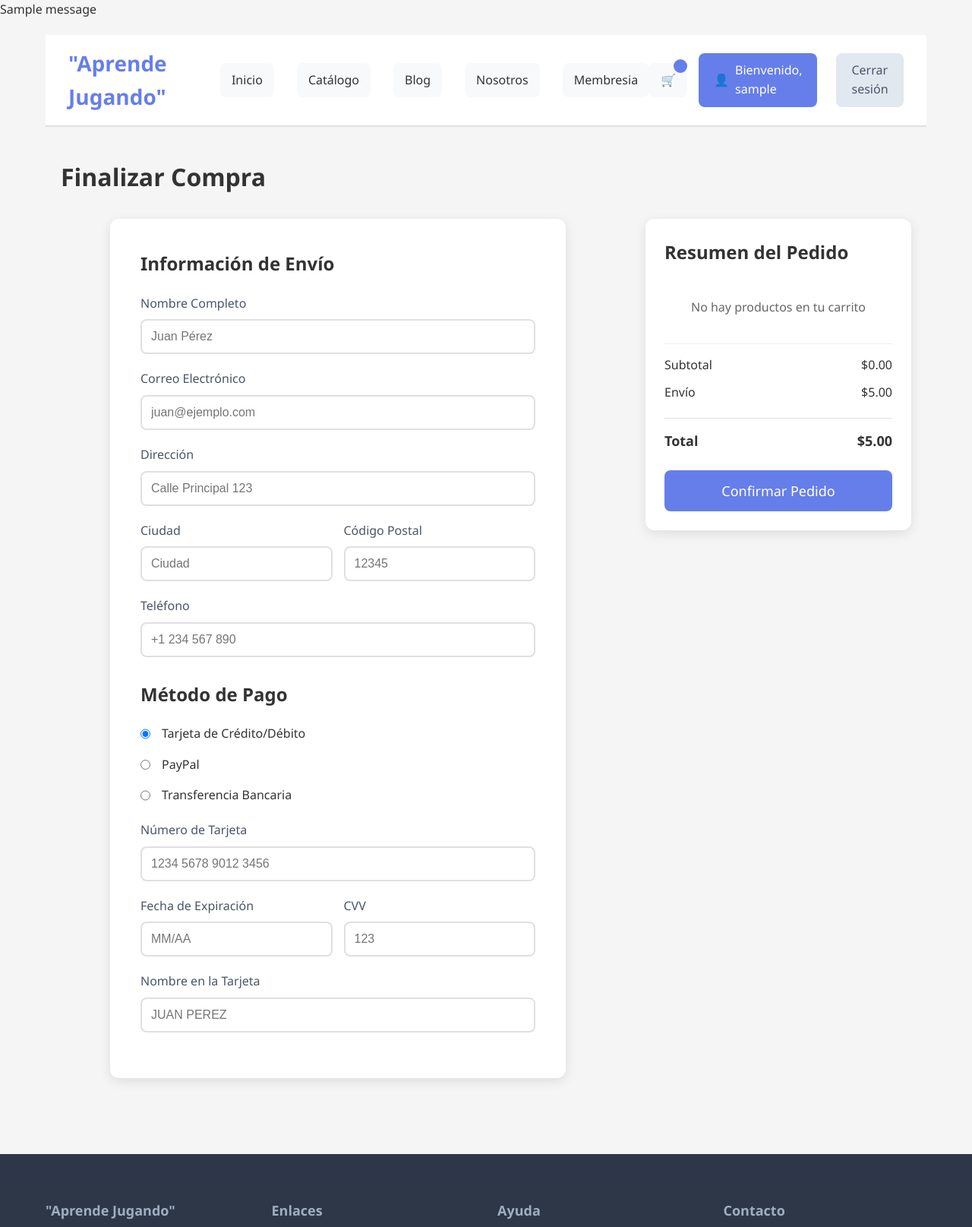
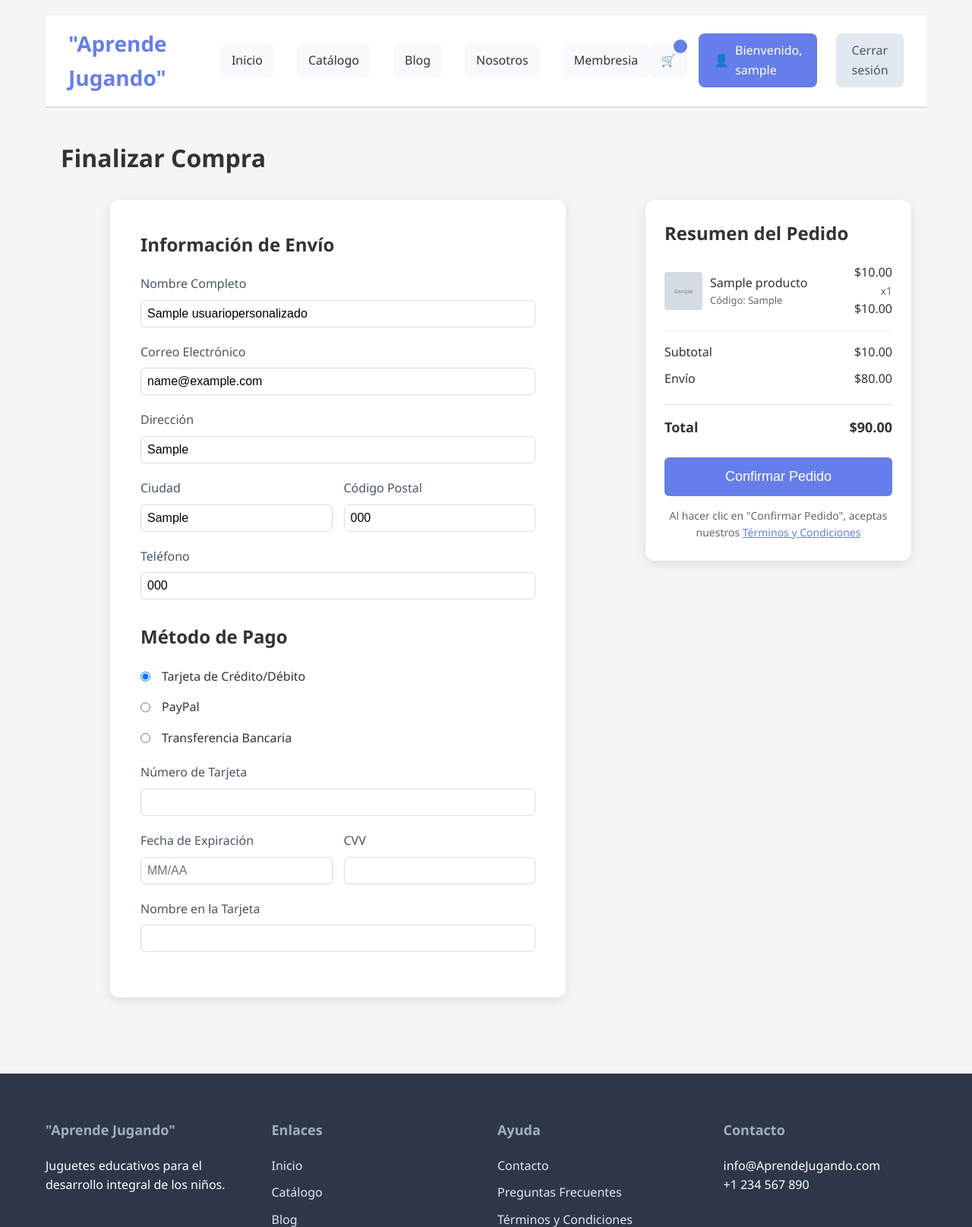
Before and after one commit to Cazariny/Aprender_Jugando, a Django app: page /checkout/ in a window 1280 px wide. Shown: the top 1615 px of the page at 76% size. Run offline with Django 5.2, Linux system fonts and the light colour scheme; a user stored in the database is signed in; tables that the repository leaves empty hold one stand-in row (values such as "Sample post"); grey boxes marked "Sample" are stand-in pictures; one stand-in notice (Sample message) is shown.

Commit message:
Se arreglo los msj emergentes, ocultar btn de carrito, compras exitosas, falta que se guarden datos p

```diff
--- a/AprenderJugando/urls.py
+++ b/AprenderJugando/urls.py
@@ -43,6 +43,9 @@ urlpatterns = [
     path('mis-resenas/', views_api.mis_resenas, name='mis_resenas'),
     path('perfil/mis_resenas/', views_api.mis_resenas, name='mis_resenas'),
     path('configuracion/', views_api.configuracion, name='configuracion'),
+    path('actualizar-cantidad/<int:item_id>/', views_api.actualizar_cantidad, name='actualizar_cantidad'),
+    path('confirmacion/<int:orden_id>/', views_api.confirmacion_compra, name='confirmacion_compra')
+
 ]
 
 if settings.DEBUG:
--- a/api/views.py
+++ b/api/views.py
@@ -1,6 +1,6 @@
 from django.views.generic import DetailView
 from django.db.models import F
-from .models import BlogPost, BlogCategory, Producto, Carrito, ItemCarrito, Carrito, Resena
+from .models import BlogPost, BlogCategory, Producto, Carrito, ItemCarrito, Carrito, Resena, Orden
 from django.core.paginator import Paginator, PageNotAnInteger, EmptyPage
 from django.db.models import Q
 from django.db.models import F
@@ -12,6 +12,10 @@ from django.contrib.auth import logout
 from django.contrib.auth.decorators import login_required
 from django.shortcuts import render, redirect
 from django.views.decorators.http import require_POST
+from django.http import JsonResponse
+import uuid
+
+
 
 
 
@@ -281,7 +285,7 @@ def detalle_producto(request, producto_id):
                 comentario=comentario
             )
         else:
-            messages.warning(request, 'Ya has enviado una reseña para este producto.')
+            messages.warning(request, 'Ya has enviado una reseña para este producto.', extra_tags='header')
 
     precio_con_descuento = None
     if request.user.is_authenticated and request.user.es_miembro_educativo():
@@ -295,6 +299,7 @@ def detalle_producto(request, producto_id):
     }
     return render(request, 'products/producto.html', context)
 
+
 def agregar_al_carrito(request, producto_id):
     if request.method == 'POST':
         producto = get_object_or_404(Producto, id=producto_id)
@@ -307,10 +312,13 @@ def agregar_al_carrito(request, producto_id):
             producto=producto,
             defaults={'cantidad': cantidad}
         )
+
         if not item_created:
             item.cantidad += cantidad
             item.save()
-        return redirect('detalle_producto', producto_id=producto.id)
+
+        messages.success(request, 'Producto añadido al carrito.', extra_tags='header')
+        return redirect(request.META.get('HTTP_REFERER', '/'))
 
 
 @login_required
@@ -327,10 +335,27 @@ def vista_carrito(request):
             'total': 0
         })
 
-    items = ItemCarrito.objects.filter(carrito=carrito)
+    # Obtener cantidades temporales de la sesión
+    cantidades_temporales = request.session.get('cantidades_temporales', {})
+
+    items = []
+    subtotal = 0
+
+    for item in ItemCarrito.objects.filter(carrito=carrito):
+        # Usar cantidad temporal si existe, de lo contrario usar la de la BD
+        cantidad = cantidades_temporales.get(str(item.id), item.cantidad)
+        precio_item = item.producto.precio * cantidad
+        subtotal += precio_item
+
+        items.append({
+            'item': item,  # Objeto completo de ItemCarrito
+            'producto': item.producto,
+            'cantidad': cantidad,
+            'precio_item': precio_item,
+            'imagen_principal': item.producto.imagenes.filter(es_principal=True).first()
+        })
 
     PRECIO_ENVIO = 80
-    subtotal = sum(item.producto.precio * item.cantidad for item in items)
     envio = PRECIO_ENVIO
     total = subtotal + envio
 
@@ -350,42 +375,120 @@ def eliminar_del_carrito(request, item_id):
     item = get_object_or_404(ItemCarrito, id=item_id, carrito__usuario=request.user)
     print("Eliminando item:", item.id)
     item.delete()
+    messages.success(request, 'Se ha eliminado el producto.', extra_tags='header')
     return redirect('carrito')
+
+
+def generar_numero_orden():
+    return str(uuid.uuid4())[:12].replace('-', '').upper()
+
 
 
 @login_required
 def checkout(request):
-    carrito = request.session.get('carrito/carrito.hmtl', {})
+    usuario = request.user
+
+    cantidades_temporales = request.session.get('cantidades_temporales', {})
+    carrito = Carrito.objects.filter(usuario=usuario).first()
+    if not carrito:
+        return redirect('vista_carrito')
 
     items = []
     subtotal = 0
 
-    for producto_id, item_data in carrito.items():
-        try:
-            producto = Producto.objects.get(id=producto_id)
-            cantidad = item_data['cantidad']
-            precio_unitario = producto.precio
-            subtotal_item = precio_unitario * cantidad
+    for item in ItemCarrito.objects.filter(carrito=carrito):
+        cantidad = cantidades_temporales.get(str(item.id), item.cantidad)
+        precio_item = item.producto.precio * cantidad
+        subtotal += precio_item
 
-            items.append({
-                'producto': producto,
-                'cantidad': cantidad,
-                'precio_unitario': precio_unitario,
-                'subtotal': subtotal_item
-            })
+        items.append({
+            'producto': item.producto,
+            'cantidad': cantidad,
+            'precio_unitario': item.producto.precio,
+            'subtotal': precio_item,
+            'imagen_principal': item.producto.imagenes.filter(es_principal=True).first()
+        })
 
-            subtotal += subtotal_item
-        except Producto.DoesNotExist:
-            continue
-
-    envio = max(subtotal * 0.05, 5)
+    PRECIO_ENVIO = 80
+    envio = PRECIO_ENVIO
     total = subtotal + envio
 
-    context = {
+    # ✅ Todo esto debe estar dentro del bloque POST
+    if request.method == 'POST':
+        usuario.nombre_envio = request.POST.get('nombre')
+        usuario.direccion_envio = request.POST.get('direccion')
+        usuario.telefono_envio = request.POST.get('telefono')
+        usuario.ciudad_envio = request.POST.get('ciudad')
+        usuario.codigo_postal_envio = request.POST.get('codigo_postal')
+        usuario.save()
+
+        metodo_pago = request.POST.get('metodo_pago', 'credit_card')
+        orden = Orden.objects.create(
+            usuario=usuario,
+            numero_orden=generar_numero_orden(),
+            estado='pending',
+            metodo_pago=metodo_pago,
+            direccion_envio=usuario.direccion_envio,
+            direccion_facturacion=usuario.direccion_envio,
+            total=total
+        )
+
+        ItemCarrito.objects.filter(carrito=carrito).delete()
+        request.session['cantidades_temporales'] = {}
+
+        return redirect('confirmacion_compra', orden_id=orden.id)
+
+    # ✅ Este render solo se ejecuta si NO es POST
+    return render(request, 'carrito/checkout.html', {
         'items': items,
         'subtotal': subtotal,
         'envio': envio,
-        'total': total
-    }
+        'total': total,
+        'usuario': usuario
+    })
 
-    return render(request, 'carrito/checkout.html', context)
+
+@login_required
+def actualizar_cantidad(request, item_id):
+    if request.method == 'POST':
+        try:
+            item = ItemCarrito.objects.get(id=item_id, carrito__usuario=request.user)
+            nueva_cantidad = int(request.POST.get('cantidad', 1))
+
+            # Guardar en sesión temporalmente
+            if 'cantidades_temporales' not in request.session:
+                request.session['cantidades_temporales'] = {}
+
+            request.session['cantidades_temporales'][str(item_id)] = nueva_cantidad
+            request.session.modified = True
+
+            # Recalcular totales
+            carrito = item.carrito
+            items = ItemCarrito.objects.filter(carrito=carrito)
+            subtotal_total = 0
+            for i in items:
+                cantidad = request.session['cantidades_temporales'].get(str(i.id), i.cantidad)
+                subtotal_total += i.producto.precio * cantidad
+
+            subtotal_item = item.producto.precio * nueva_cantidad
+            envio = 80
+            total = subtotal_total + envio
+
+            return JsonResponse({
+                'success': True,
+                'nuevoSubtotal': f"${subtotal_item:.2f}",
+                'subtotalTotal': f"${subtotal_total:.2f}",
+                'total': f"${total:.2f}"
+            })
+
+        except Exception as e:
+            return JsonResponse({'success': False, 'error': str(e)})
+
+    return JsonResponse({'success': False, 'error': 'Método no permitido'})
+
+
+
+@login_required
+def confirmacion_compra(request, orden_id):
+    orden = get_object_or_404(Orden, id=orden_id, usuario=request.user)
+    return render(request, 'carrito/confirmacion.html', {'orden': orden})
--- a/contenido/templates/base.html
+++ b/contenido/templates/base.html
@@ -12,11 +12,11 @@
 </head>
 <body>
     {% if messages %}
-  <ul class="messages">
-    {% for message in messages %}
-      <li>{{ message }}</li>
-    {% endfor %}
-  </ul>
+  {% for message in messages %}
+    {% if 'header' in message.tags %}
+      <div class="toast-header">{{ message }}</div>
+    {% endif %}
+  {% endfor %}
 {% endif %}
     <div class="container">
         {% include 'partials/_header.html' %}
@@ -30,3 +30,27 @@
     {% block extra_js %}{% endblock %}
 </body>
 </html>
+<script>
+  document.addEventListener('DOMContentLoaded', () => {
+    const toast = document.querySelector('.toast-header');
+    if (toast) {
+      setTimeout(() => {
+        toast.style.opacity = '0';
+        toast.style.transition = 'opacity 0.5s ease-out';
+        setTimeout(() => toast.remove(), 500); // elimina el elemento del DOM
+      }, 3000); // desaparece después de 3 segundos
+    }
+  });
+</script>
+<style>.toast-header {
+  position: fixed;
+  top: 20px;
+  left: 20px;
+  background-color: #d4edda;
+  color: #155724;
+  padding: 10px 20px;
+  border-radius: 5px;
+  box-shadow: 0 2px 6px rgba(0,0,0,0.2);
+  z-index: 1000;
+  opacity: 1;
+}</style>
--- a/contenido/templates/carrito/checkout.html
+++ b/contenido/templates/carrito/checkout.html
@@ -3,8 +3,6 @@
 
 {% block content %}
 <div class="container">
-    <!-- Header (heredado de base.html) -->
-
     <h1 style="margin-bottom: 30px;">Finalizar Compra</h1>
 
     <div style="display: grid; grid-template-columns: 1fr 350px; gap: 40px;">
@@ -13,37 +11,50 @@
     <div class="form-container">
         <h2 style="margin-bottom: 20px;">Información de Envío</h2>
 
+        <form method="POST" action="" id="checkout-form">
             {% csrf_token %}
 
             <div class="form-group">
                 <label class="form-label">Nombre Completo</label>
-                        <input type="text" class="form-input" name="nombre_completo" placeholder="Juan Pérez" required>
+                <input type="text" class="form-input" name="nombre" required
+                       value="{{ usuario.nombre_envio|default:'' }}"
+                       style="width: 100%; padding: 8px; border-radius: 6px; border: 1px solid #ddd;">
             </div>
 
             <div class="form-group">
                 <label class="form-label">Correo Electrónico</label>
-                        <input type="email" class="form-input" name="email" placeholder="juan@ejemplo.com" required>
+                <input type="email" class="form-input" name="email" required
+                       value="{{ usuario.email|default:'' }}"
+                       style="width: 100%; padding: 8px; border-radius: 6px; border: 1px solid #ddd;">
             </div>
 
             <div class="form-group">
                 <label class="form-label">Dirección</label>
-                        <input type="text" class="form-input" name="direccion" placeholder="Calle Principal 123" required>
+                <input type="text" class="form-input" name="direccion" required
+                       value="{{ usuario.direccion_envio|default:'' }}"
+                       style="width: 100%; padding: 8px; border-radius: 6px; border: 1px solid #ddd;">
             </div>
 
             <div style="display: grid; grid-template-columns: 1fr 1fr; gap: 15px;">
                 <div class="form-group">
                     <label class="form-label">Ciudad</label>
-                            <input type="text" class="form-input" name="ciudad" placeholder="Ciudad" required>
+                    <input type="text" class="form-input" name="ciudad" required
+                           value="{{ usuario.ciudad_envio|default:'' }}"
+                           style="width: 100%; padding: 8px; border-radius: 6px; border: 1px solid #ddd;">
                 </div>
                 <div class="form-group">
                     <label class="form-label">Código Postal</label>
-                            <input type="text" class="form-input" name="codigo_postal" placeholder="12345" required>
+                    <input type="text" class="form-input" name="codigo_postal" required
+                           value="{{ usuario.codigo_postal_envio|default:'' }}"
+                           style="width: 100%; padding: 8px; border-radius: 6px; border: 1px solid #ddd;">
                 </div>
             </div>
 
             <div class="form-group">
                 <label class="form-label">Teléfono</label>
-                        <input type="tel" class="form-input" name="telefono" placeholder="+1 234 567 890" required>
+                <input type="tel" class="form-input" name="telefono" required
+                       value="{{ usuario.telefono_envio|default:'' }}"
+                       style="width: 100%; padding: 8px; border-radius: 6px; border: 1px solid #ddd;">
             </div>
 
             <h2 style="margin: 30px 0 20px;">Método de Pago</h2>
@@ -66,27 +77,29 @@
             <div id="credit-card-form">
                 <div class="form-group">
                     <label class="form-label">Número de Tarjeta</label>
-                            <input type="text" class="form-input" name="numero_tarjeta" placeholder="1234 5678 9012 3456">
+                    <input type="text" class="form-input" name="numero_tarjeta"
+                           style="width: 100%; padding: 8px; border-radius: 6px; border: 1px solid #ddd;">
                 </div>
 
                 <div style="display: grid; grid-template-columns: 1fr 1fr; gap: 15px;">
                     <div class="form-group">
                         <label class="form-label">Fecha de Expiración</label>
-                                <input type="text" class="form-input" name="expiracion_tarjeta" placeholder="MM/AA">
+                        <input type="text" class="form-input" name="expiracion_tarjeta" placeholder="MM/AA"
+                               style="width: 100%; padding: 8px; border-radius: 6px; border: 1px solid #ddd;">
                     </div>
                     <div class="form-group">
                         <label class="form-label">CVV</label>
-                                <input type="text" class="form-input" name="cvv_tarjeta" placeholder="123">
+                        <input type="text" class="form-input" name="cvv_tarjeta"
+                               style="width: 100%; padding: 8px; border-radius: 6px; border: 1px solid #ddd;">
                     </div>
                 </div>
 
                 <div class="form-group">
                     <label class="form-label">Nombre en la Tarjeta</label>
-                            <input type="text" class="form-input" name="nombre_tarjeta" placeholder="JUAN PEREZ">
+                    <input type="text" class="form-input" name="nombre_tarjeta"
+                           style="width: 100%; padding: 8px; border-radius: 6px; border: 1px solid #ddd;">
                 </div>
             </div>
-
-                    <!-- Botón de confirmación movido al resumen del pedido -->
         </form>
     </div>
 </div>
@@ -96,17 +109,20 @@
             <div style="background: white; padding: 25px; border-radius: 12px; box-shadow: 0 4px 15px rgba(0,0,0,0.1); position: sticky; top: 20px;">
                 <h2 style="margin-bottom: 20px;">Resumen del Pedido</h2>
 
+                {% if items %}
                 <div style="margin-bottom: 20px;">
                     {% for item in items %}
                     <div style="display: flex; justify-content: space-between; margin-bottom: 15px; align-items: center;">
                         <div style="display: flex; align-items: center; gap: 10px;">
-                    {% with item.producto.imagenes.all|first as imagen_principal %}
-                        {% if imagen_principal %}
-                        <img src="{{ imagen_principal.imagen.url }}"
+                            {% if item.imagen_principal %}
+                            <img src="{{ item.imagen_principal.imagen.url }}"
                                  alt="{{ item.producto.nombre }}"
                                  style="width: 50px; height: 50px; object-fit: cover; border-radius: 4px;">
+                            {% else %}
+                            <div style="width: 50px; height: 50px; background: #f0f0f0; border-radius: 4px; display: flex; align-items: center; justify-content: center; font-size: 20px;">
+                                🎲
+                            </div>
                             {% endif %}
-                    {% endwith %}
                             <div>
                                 <div style="font-weight: 500;">{{ item.producto.nombre }}</div>
                                 <div style="font-size: 13px; color: #666;">Código: {{ item.producto.codigo }}</div>
@@ -117,10 +133,6 @@
                             <div style="font-size: 14px; color: #666;">x{{ item.cantidad }}</div>
                             <div style="font-weight: 500;">${{ item.subtotal|floatformat:2 }}</div>
                         </div>
-            </div>
-            {% empty %}
-            <div style="text-align: center; padding: 20px; color: #666;">
-                No hay productos en tu carrito
                     </div>
                     {% endfor %}
 
@@ -141,9 +153,19 @@
                     </div>
                 </div>
 
-        <button type="submit" form="checkout-form" class="btn btn-primary" style="width: 100%; padding: 15px; font-size: 18px;">
+                <button type="submit" form="checkout-form" style="width: 100%; padding: 15px; font-size: 18px; background: #667eea; color: white; border: none; border-radius: 6px; cursor: pointer;">
                     Confirmar Pedido
                 </button>
+
+                <p style="font-size: 14px; color: #666; margin-top: 15px; text-align: center;">
+                    Al hacer clic en "Confirmar Pedido", aceptas nuestros <a href="#" style="color: #667eea;">Términos y Condiciones</a>
+                </p>
+                {% else %}
+                <div style="text-align: center; padding: 30px 0;">
+                    <p style="margin-bottom: 20px; color: #666;">No hay productos en tu carrito</p>
+                    <a href="{% url 'catalogo' %}" style="padding: 10px 15px; background: #e2e8f0; color: #4a5568; border-radius: 4px; text-decoration: none;">Ir al catálogo</a>
+                </div>
+                {% endif %}
             </div>
         </div>
     </div>
@@ -152,7 +174,6 @@
 
 {% block scripts %}
 <script>
-// Mostrar/ocultar formulario de tarjeta según método de pago seleccionado
 document.addEventListener('DOMContentLoaded', function() {
     const paymentMethods = document.querySelectorAll('input[name="metodo_pago"]');
     const creditCardForm = document.getElementById('credit-card-form');
--- a/contenido/templates/products/producto.html
+++ b/contenido/templates/products/producto.html
@@ -81,7 +81,7 @@
 
                 {% if request.user.is_authenticated %}
                 <!-- Mensajes de alerta -->
-                {% if messages %}
+                <!-- {% if messages %}
                 <div class="messages-container">
                     {% for message in messages %}
                     <div class="alert-resena alert-{{ message.tags }}">
@@ -90,7 +90,7 @@
                     </div>
                     {% endfor %}
                 </div>
-                {% endif %}
+                {% endif %} -->
             <!-- Review Form -->
             <div class="review-card" style="background: #f0f7ff;">
                 <h3 style="margin-bottom: 15px;">Escribe tu Opinión</h3>
```
Also changed, not shown: api/models.py (+22 -3 lines), contenido/templates/carrito/carrito.html (+36 -23 lines), contenido/templates/carrito/confirmacion.html (added, +31 -0 lines), api/migrations/0016_usuariopersonalizado_ciudad_envio_and_more.py (added). Lines whose indentation alone changed are shown as unchanged.
